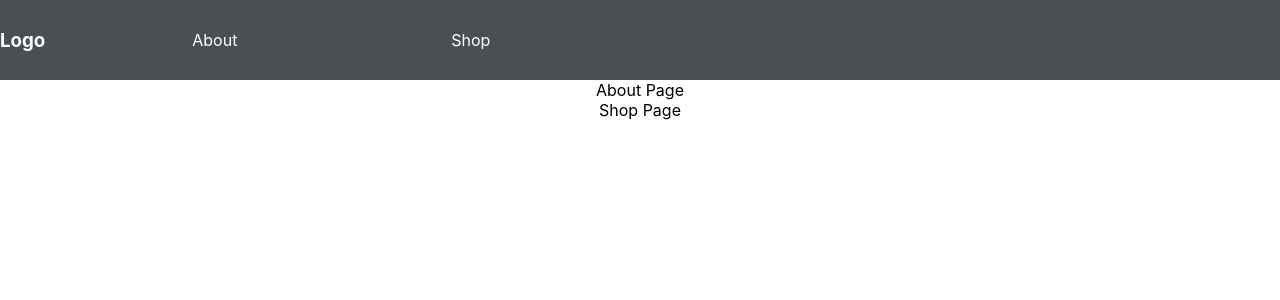
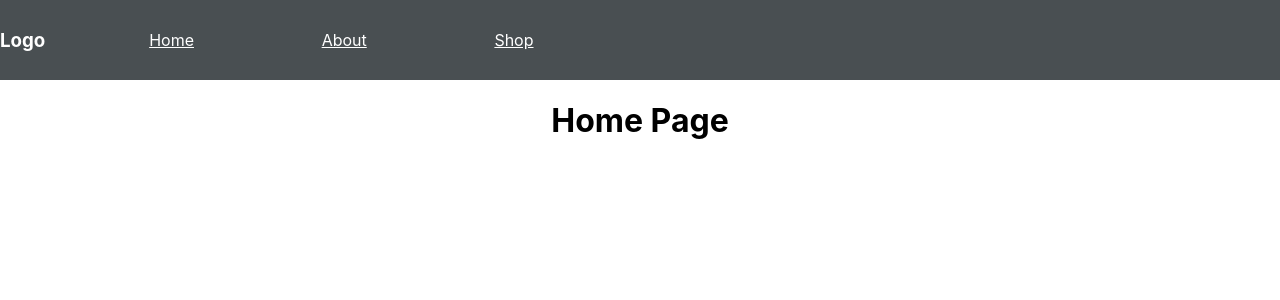
Before and after one commit to Richard-Burd/react-redux-sandbox, a React (Create React App) app in the folder react-codealong/: page / in a window 1280 px wide. Shown: the top 300 px of the page. Built offline with nearby package versions, Linux system fonts and the light colour scheme.

Commit message:
Currently @ 16:48 / 33:09 of DevEd React Router Tutorial

```diff
--- a/react-codealong/package.json
+++ b/react-codealong/package.json
@@ -8,6 +8,7 @@
     "@testing-library/user-event": "^7.1.2",
     "react": "^16.13.1",
     "react-dom": "^16.13.1",
+    "react-router-dom": "^5.1.2",
     "react-scripts": "3.4.1"
   },
   "scripts": {
--- a/react-codealong/src/App.js
+++ b/react-codealong/src/App.js
@@ -7,12 +7,24 @@ import { BrowserRouter as Router, Switch, Route } from 'react-router-dom';
 
 function App() {
   return (
-    <div className="App">
-      <Nav />
-      <About />
-      <Shop />
-    </div>
+    <Router>
+      <div className="App">
+        <Nav />
+        <Switch>
+          {/* NOTE: there are two places to put "exact" and you only need one of them */}
+          <Route /*exact*/ path="/" exact component={Home} />
+          <Route path="/about" component={About} />
+          <Route path="/shop" component={Shop} />
+        </Switch>
+      </div>
+    </Router>
   );
 }
 
+const Home = () => (
+  <div>
+    <h1>Home Page</h1>
+  </div>
+)
+
 export default App;
--- a/react-codealong/src/components_for_react_router_deved_tutorial/Nav.js
+++ b/react-codealong/src/components_for_react_router_deved_tutorial/Nav.js
@@ -1,13 +1,29 @@
 import React from 'react';
 import './router.css';
+import { Link }from 'react-router-dom';
 
 function Nav() {
+
+  // some custom css to style the Navbar
+  const navStyle = {
+    color: 'white'
+  };
+
   return (
     <nav>
       <h3>Logo</h3>
       <ul className="nav-links">
-        <li>About</li>
-        <li>Shop</li>
+        <Link style={navStyle} to='/'>
+          <li>Home</li>
+        </Link>
+
+        <Link style={navStyle} to='/about'>
+          <li>About</li>
+        </Link>
+
+        <Link style={navStyle} to='/shop'>
+          <li>Shop</li>
+        </Link>
       </ul>
     </nav>
   )
```
Also changed, not shown: react-codealong/src/components_for_react_router_deved_tutorial/README.md, 2 other files (tests, documents, lock files or other folders).
